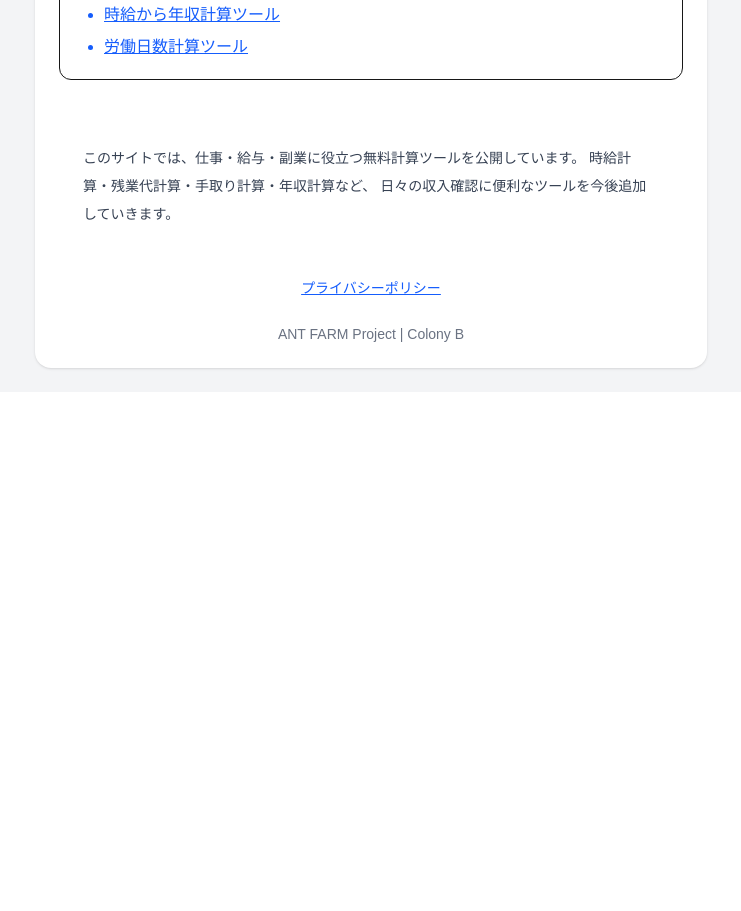
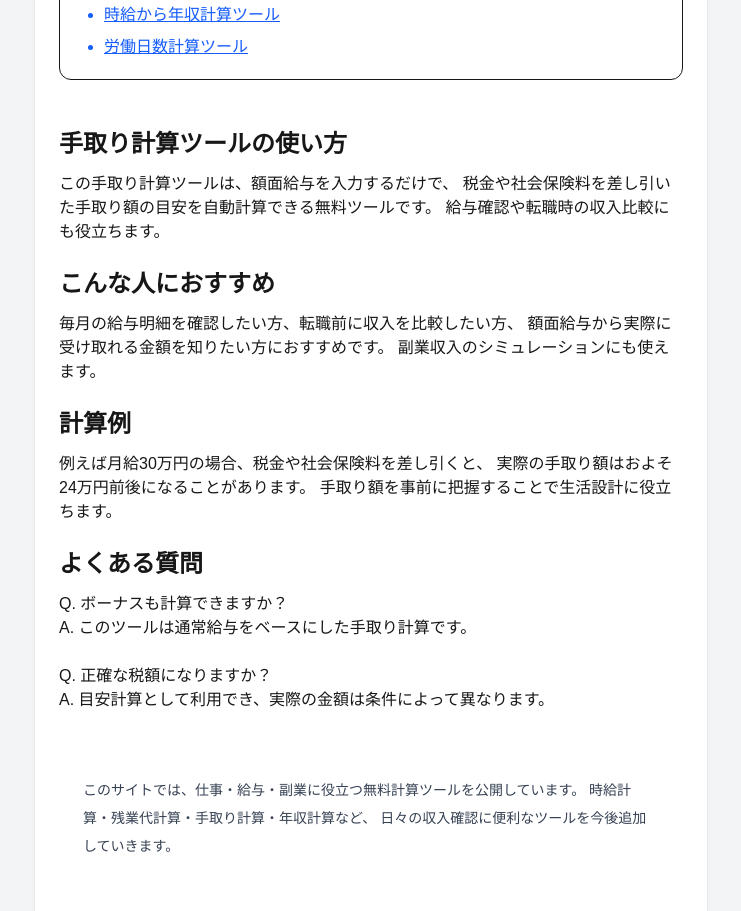
Before and after one commit to antfarm-lab/-take-home-pay-calc, a Next.js app: page / in a window 1280 px wide. Shown: the part 1040-1951 px from the top of the page, without its empty margins (269-1010 px from the left). Before the commit the page ends 1432 px from the top, so only its background shows below. Built offline with nearby package versions, Linux system fonts and the light colour scheme.

Commit message:
add seo content

```diff
--- a/app/page.tsx
+++ b/app/page.tsx
@@ -154,7 +154,55 @@ export default function Home() {
   </li>
 </ul>
 </section>
+<section className="mt-12 text-left max-w-3xl mx-auto space-y-6">
 
+  <div>
+    <h2 className="text-2xl font-bold mb-3">
+      手取り計算ツールの使い方
+    </h2>
+    <p>
+      この手取り計算ツールは、額面給与を入力するだけで、
+      税金や社会保険料を差し引いた手取り額の目安を自動計算できる無料ツールです。
+      給与確認や転職時の収入比較にも役立ちます。
+    </p>
+  </div>
+
+  <div>
+    <h2 className="text-2xl font-bold mb-3">
+      こんな人におすすめ
+    </h2>
+    <p>
+      毎月の給与明細を確認したい方、転職前に収入を比較したい方、
+      額面給与から実際に受け取れる金額を知りたい方におすすめです。
+      副業収入のシミュレーションにも使えます。
+    </p>
+  </div>
+
+  <div>
+    <h2 className="text-2xl font-bold mb-3">
+      計算例
+    </h2>
+    <p>
+      例えば月給30万円の場合、税金や社会保険料を差し引くと、
+      実際の手取り額はおよそ24万円前後になることがあります。
+      手取り額を事前に把握することで生活設計に役立ちます。
+    </p>
+  </div>
+
+  <div>
+    <h2 className="text-2xl font-bold mb-3">
+      よくある質問
+    </h2>
+    <p>
+      Q. ボーナスも計算できますか？<br />
+      A. このツールは通常給与をベースにした手取り計算です。<br /><br />
+
+      Q. 正確な税額になりますか？<br />
+      A. 目安計算として利用でき、実際の金額は条件によって異なります。
+    </p>
+  </div>
+
+</section>
 <section className="mt-10 bg-white rounded-xl p-6">
   <p className="text-sm text-gray-700 leading-7">
     このサイトでは、仕事・給与・副業に役立つ無料計算ツールを公開しています。
```
